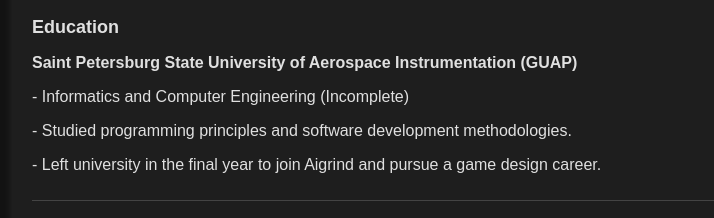
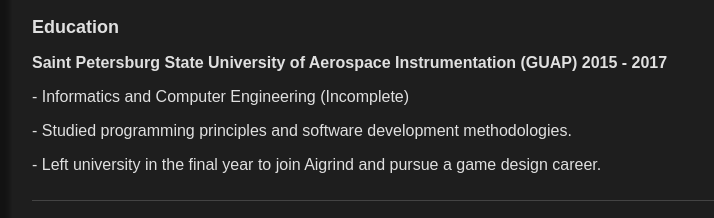
Before and after one commit to AkioKoneko/resume, a plain HTML site: page index.html in a window 1280 px wide. Shown: the part 1346-1564 px from the top of the page, 208-922 px from the left. Drawn offline with Linux system fonts and the light colour scheme.

Commit message:
Update index.html

```diff
--- a/index.html
+++ b/index.html
@@ -73,7 +73,7 @@
 
         <div class="section">
             <h2>Education</h2>
-            <p><strong>Saint Petersburg State University of Aerospace Instrumentation (GUAP)</strong></p>
+            <p><strong>Saint Petersburg State University of Aerospace Instrumentation (GUAP) 2015 - 2017</strong></p>
             <p>- Informatics and Computer Engineering (Incomplete)</p>
             <p>- Studied programming principles and software development methodologies.</p>
             <p>- Left university in the final year to join Aigrind and pursue a game design career.</p>
```
